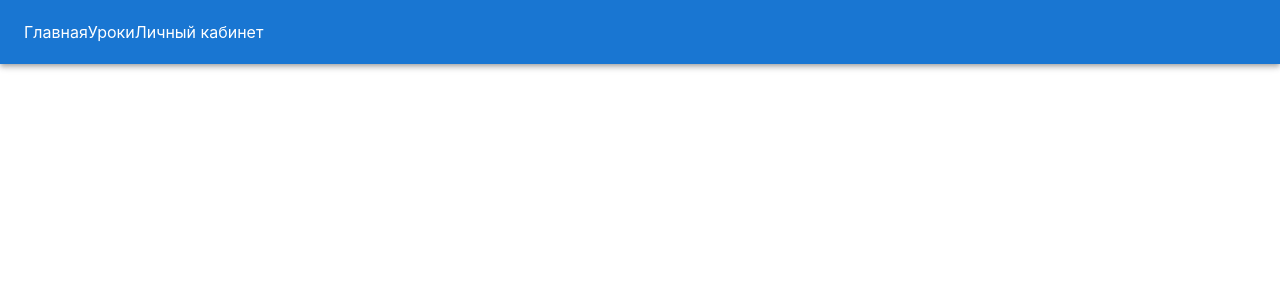
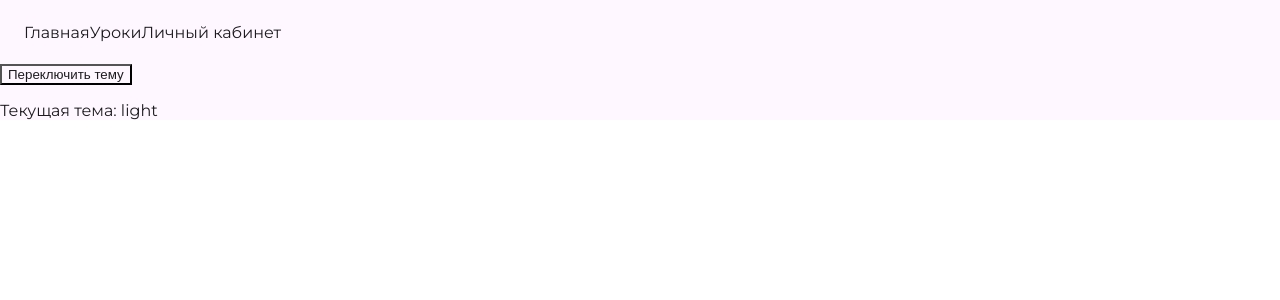
Before and after one commit to MrDrag0nXYT/PSTUEdu-FrontEnd, a React (Create React App) app in the folder pstuedu/: page / in a window 1280 px wide. Shown: the top 300 px of the page. Built offline with nearby package versions, Linux system fonts and the light colour scheme; the HTML template or start-up script is replaced by a standard one.

Commit message:
theme changing

```diff
--- a/pstuedu/src/App.js
+++ b/pstuedu/src/App.js
@@ -1,18 +1,38 @@
-import './css/dark.css';
+import "./index.css";
 
-import NavigationBar from './components/NavigationBar'
-import {BrowserRouter, Route, Routes} from "react-router-dom";
+import { useState } from "react";
+
+import NavigationBar from "./components/NavigationBar";
+import { BrowserRouter, Route, Routes } from "react-router-dom";
 import React from "react";
-import {Main} from "./components/Main";
+import { Main } from "./components/Main";
+
+const useTheme = () => {
+  const [theme, setTheme] = useState("light");
+
+  const toggleTheme = () => {
+    setTheme(theme === "light" ? "dark" : "light");
+  };
+
+  return { theme, toggleTheme };
+};
 
 function App() {
+  const { theme, toggleTheme } = useTheme();
+
   return (
-    <div className="App">
-        <NavigationBar/>
-        <Routes>
-            <Route path={"/home"} element={<Main/>}></Route>
-            <Route path={"/main"} element={<Main/>}></Route>
-        </Routes>
+    <div className="App" className={theme}>
+      <NavigationBar />
+
+      <Routes>
+        <Route path={"/home"} element={<Main />}></Route>
+        <Route path={"/main"} element={<Main />}></Route>
+      </Routes>
+
+      <div>
+        <button onClick={toggleTheme}>Переключить тему</button>
+        <p>Текущая тема: {theme}</p>
+      </div>
     </div>
   );
 }
--- a/pstuedu/src/index.css
+++ b/pstuedu/src/index.css
@@ -1,6 +1,11 @@
+@font-face {
+  font-family: "Montserrat";
+  src: url("./Montserrat.ttf");
+}
+
 body {
   margin: 0;
-  font-family: -apple-system, BlinkMacSystemFont, 'Segoe UI', 'Roboto', 'Oxygen',
+  font-family: 'Montserrat', -apple-system, BlinkMacSystemFont, 'Segoe UI', 'Roboto', 'Oxygen',
     'Ubuntu', 'Cantarell', 'Fira Sans', 'Droid Sans', 'Helvetica Neue',
     sans-serif;
   -webkit-font-smoothing: antialiased;
@@ -11,3 +16,112 @@ code {
   font-family: source-code-pro, Menlo, Monaco, Consolas, 'Courier New',
     monospace;
 }
+
+.light {
+  --md-sys-color-primary: rgb(103 85 142);
+  --md-sys-color-surface-tint: rgb(103 85 142);
+  --md-sys-color-on-primary: rgb(255 255 255);
+  --md-sys-color-primary-container: rgb(234 221 255);
+  --md-sys-color-on-primary-container: rgb(34 15 70);
+  --md-sys-color-secondary: rgb(98 91 112);
+  --md-sys-color-on-secondary: rgb(255 255 255);
+  --md-sys-color-secondary-container: rgb(233 222 248);
+  --md-sys-color-on-secondary-container: rgb(30 25 43);
+  --md-sys-color-tertiary: rgb(126 82 94);
+  --md-sys-color-on-tertiary: rgb(255 255 255);
+  --md-sys-color-tertiary-container: rgb(255 217 226);
+  --md-sys-color-on-tertiary-container: rgb(49 16 28);
+  --md-sys-color-error: rgb(186 26 26);
+  --md-sys-color-on-error: rgb(255 255 255);
+  --md-sys-color-error-container: rgb(255 218 214);
+  --md-sys-color-on-error-container: rgb(65 0 2);
+  --md-sys-color-background: rgb(254 247 255);
+  --md-sys-color-on-background: rgb(29 27 32);
+  --md-sys-color-surface: rgb(254 247 255);
+  --md-sys-color-on-surface: rgb(29 27 32);
+  --md-sys-color-surface-variant: rgb(231 224 235);
+  --md-sys-color-on-surface-variant: rgb(73 69 78);
+  --md-sys-color-outline: rgb(122 117 127);
+  --md-sys-color-outline-variant: rgb(203 196 207);
+  --md-sys-color-shadow: rgb(0 0 0);
+  --md-sys-color-scrim: rgb(0 0 0);
+  --md-sys-color-inverse-surface: rgb(50 47 53);
+  --md-sys-color-inverse-on-surface: rgb(245 239 247);
+  --md-sys-color-inverse-primary: rgb(209 188 253);
+  --md-sys-color-primary-fixed: rgb(234 221 255);
+  --md-sys-color-on-primary-fixed: rgb(34 15 70);
+  --md-sys-color-primary-fixed-dim: rgb(209 188 253);
+  --md-sys-color-on-primary-fixed-variant: rgb(78 61 117);
+  --md-sys-color-secondary-fixed: rgb(233 222 248);
+  --md-sys-color-on-secondary-fixed: rgb(30 25 43);
+  --md-sys-color-secondary-fixed-dim: rgb(204 194 219);
+  --md-sys-color-on-secondary-fixed-variant: rgb(74 67 88);
+  --md-sys-color-tertiary-fixed: rgb(255 217 226);
+  --md-sys-color-on-tertiary-fixed: rgb(49 16 28);
+  --md-sys-color-tertiary-fixed-dim: rgb(240 184 198);
+  --md-sys-color-on-tertiary-fixed-variant: rgb(100 59 71);
+  --md-sys-color-surface-dim: rgb(222 216 224);
+  --md-sys-color-surface-bright: rgb(254 247 255);
+  --md-sys-color-surface-container-lowest: rgb(255 255 255);
+  --md-sys-color-surface-container-low: rgb(248 241 250);
+  --md-sys-color-surface-container: rgb(242 236 244);
+  --md-sys-color-surface-container-high: rgb(236 230 238);
+  --md-sys-color-surface-container-highest: rgb(231 224 232);
+}
+
+.dark {
+  --md-sys-color-primary: rgb(209 188 253);
+  --md-sys-color-surface-tint: rgb(209 188 253);
+  --md-sys-color-on-primary: rgb(55 38 92);
+  --md-sys-color-primary-container: rgb(78 61 117);
+  --md-sys-color-on-primary-container: rgb(234 221 255);
+  --md-sys-color-secondary: rgb(204 194 219);
+  --md-sys-color-on-secondary: rgb(52 45 65);
+  --md-sys-color-secondary-container: rgb(74 67 88);
+  --md-sys-color-on-secondary-container: rgb(233 222 248);
+  --md-sys-color-tertiary: rgb(240 184 198);
+  --md-sys-color-on-tertiary: rgb(74 37 49);
+  --md-sys-color-tertiary-container: rgb(100 59 71);
+  --md-sys-color-on-tertiary-container: rgb(255 217 226);
+  --md-sys-color-error: rgb(255 180 171);
+  --md-sys-color-on-error: rgb(105 0 5);
+  --md-sys-color-error-container: rgb(147 0 10);
+  --md-sys-color-on-error-container: rgb(255 218 214);
+  --md-sys-color-background: rgb(20 18 24);
+  --md-sys-color-on-background: rgb(231 224 232);
+  --md-sys-color-surface: rgb(20 18 24);
+  --md-sys-color-on-surface: rgb(231 224 232);
+  --md-sys-color-surface-variant: rgb(73 69 78);
+  --md-sys-color-on-surface-variant: rgb(203 196 207);
+  --md-sys-color-outline: rgb(148 143 153);
+  --md-sys-color-outline-variant: rgb(73 69 78);
+  --md-sys-color-shadow: rgb(0 0 0);
+  --md-sys-color-scrim: rgb(0 0 0);
+  --md-sys-color-inverse-surface: rgb(231 224 232);
+  --md-sys-color-inverse-on-surface: rgb(50 47 53);
+  --md-sys-color-inverse-primary: rgb(103 85 142);
+  --md-sys-color-primary-fixed: rgb(234 221 255);
+  --md-sys-color-on-primary-fixed: rgb(34 15 70);
+  --md-sys-color-primary-fixed-dim: rgb(209 188 253);
+  --md-sys-color-on-primary-fixed-variant: rgb(78 61 117);
+  --md-sys-color-secondary-fixed: rgb(233 222 248);
+  --md-sys-color-on-secondary-fixed: rgb(30 25 43);
+  --md-sys-color-secondary-fixed-dim: rgb(204 194 219);
+  --md-sys-color-on-secondary-fixed-variant: rgb(74 67 88);
+  --md-sys-color-tertiary-fixed: rgb(255 217 226);
+  --md-sys-color-on-tertiary-fixed: rgb(49 16 28);
+  --md-sys-color-tertiary-fixed-dim: rgb(240 184 198);
+  --md-sys-color-on-tertiary-fixed-variant: rgb(100 59 71);
+  --md-sys-color-surface-dim: rgb(20 18 24);
+  --md-sys-color-surface-bright: rgb(59 56 62);
+  --md-sys-color-surface-container-lowest: rgb(15 13 19);
+  --md-sys-color-surface-container-low: rgb(29 27 32);
+  --md-sys-color-surface-container: rgb(33 31 36);
+  --md-sys-color-surface-container-high: rgb(43 41 47);
+  --md-sys-color-surface-container-highest: rgb(54 52 58);
+}
+
+* {
+  background-color: var(--md-sys-color-background);
+  color: var(--md-sys-color-on-background);
+}
```
Also changed, not shown: pstuedu/src/Montserrat.ttf (added).
